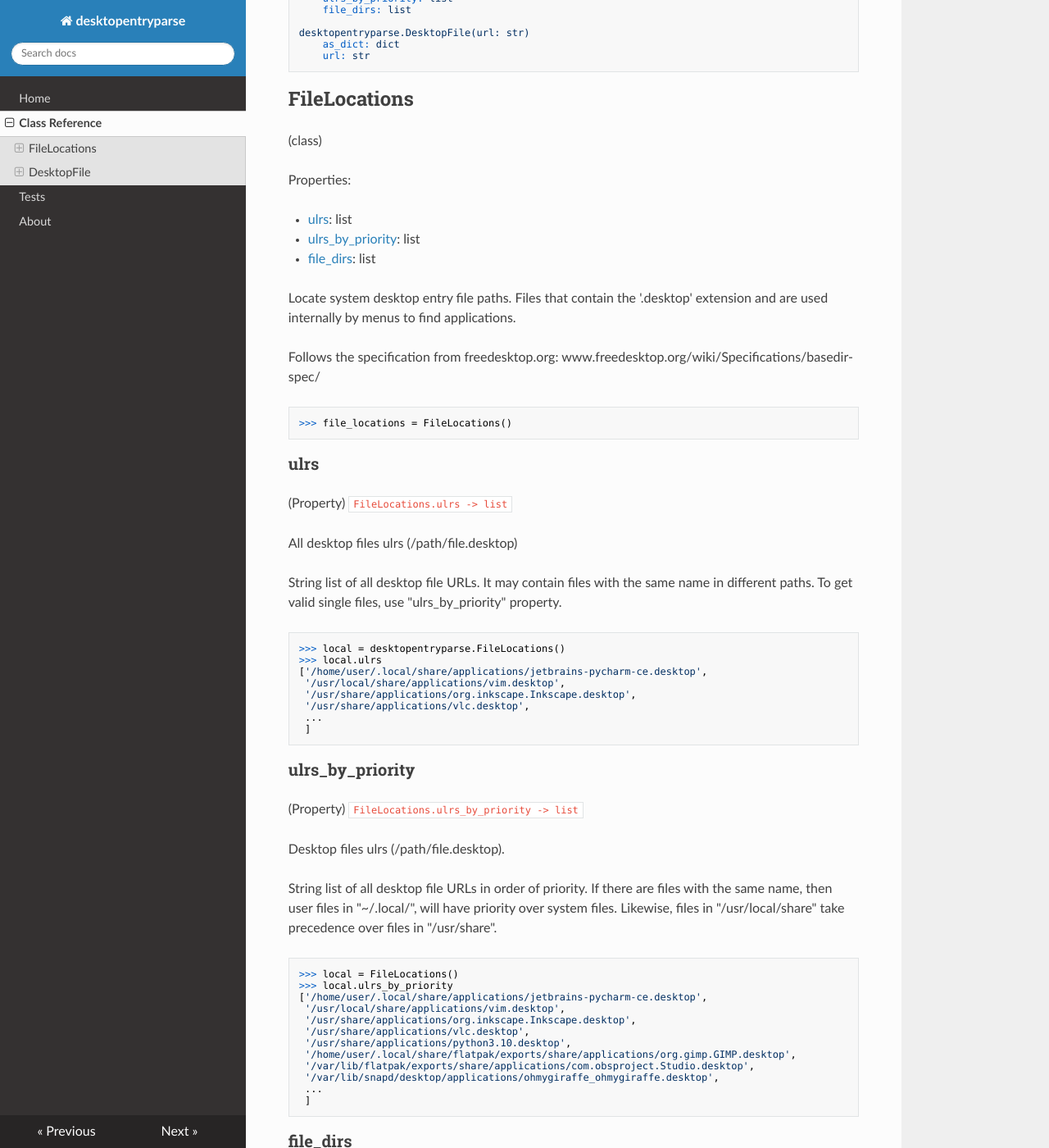
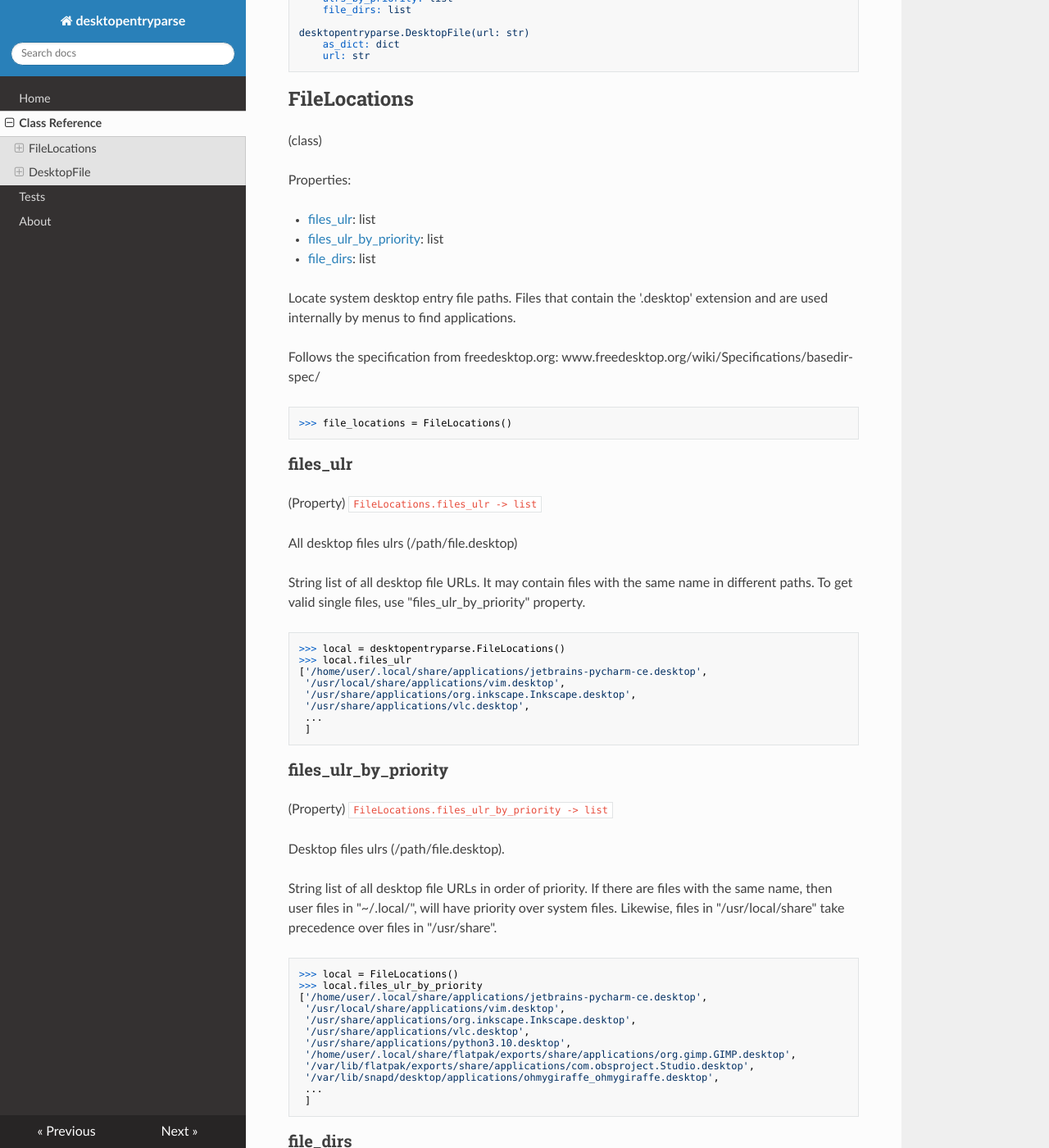
Before and after one commit to w-a-gomes/desktopentries, an MkDocs documentation site: the page built from docs/reference.md, in a window 1280 px wide and 1400 px high, scrolled down 258 px. Shown: the whole window at 82% size. Built offline with MkDocs 1.6.1, drawn with Linux system fonts in a browser that asks for light colours; nearby versions of some CDN libraries; some of the changed text lies outside the part shown.

````diff
--- a/docs/reference.md
+++ b/docs/reference.md
@@ -17,8 +17,8 @@ desktopentryparse.DesktopFile(url: str)
 
 Properties:
 
-* [ulrs](#ulrs): list
-* [ulrs_by_priority](#ulrs_by_priority): list
+* [files_ulr](#files_ulr): list
+* [files_ulr_by_priority](#files_ulr_by_priority): list
 * [file_dirs](#file_dirs): list
 
 Locate system desktop entry file paths.
@@ -30,18 +30,18 @@ Follows the specification from freedesktop.org: www.freedesktop.org/wiki/Specifi
 >>> file_locations = FileLocations()
 ```
 
-### ulrs
-(Property) `FileLocations.ulrs -> list`
+### files_ulr
+(Property) `FileLocations.files_ulr -> list`
 
 All desktop files ulrs (/path/file.desktop)
 
 String list of all desktop file URLs. It may contain files with the
 same name in different paths. To get valid single files, use
-"ulrs_by_priority" property.
+"files_ulr_by_priority" property.
 
 ```python
 >>> local = desktopentryparse.FileLocations()
->>> local.ulrs
+>>> local.files_ulr
 ['/home/user/.local/share/applications/jetbrains-pycharm-ce.desktop',
  '/usr/local/share/applications/vim.desktop',
  '/usr/share/applications/org.inkscape.Inkscape.desktop',
@@ -50,8 +50,8 @@ same name in different paths. To get valid single files, use
  ]
 ```
 
-### ulrs_by_priority
-(Property) `FileLocations.ulrs_by_priority -> list`
+### files_ulr_by_priority
+(Property) `FileLocations.files_ulr_by_priority -> list`
 
 Desktop files ulrs (/path/file.desktop).
 
@@ -62,7 +62,7 @@ will have priority over system files. Likewise, files in
 
 ```python
 >>> local = FileLocations()
->>> local.ulrs_by_priority
+>>> local.files_ulr_by_priority
 ['/home/user/.local/share/applications/jetbrains-pycharm-ce.desktop',
  '/usr/local/share/applications/vim.desktop',
  '/usr/share/applications/org.inkscape.Inkscape.desktop',
````
Also changed, not shown: other parts of docs/reference.md (+10 -9 lines), README.md (+8 -6 lines), docs/index.md (+2 -1 lines), 3 other files.
